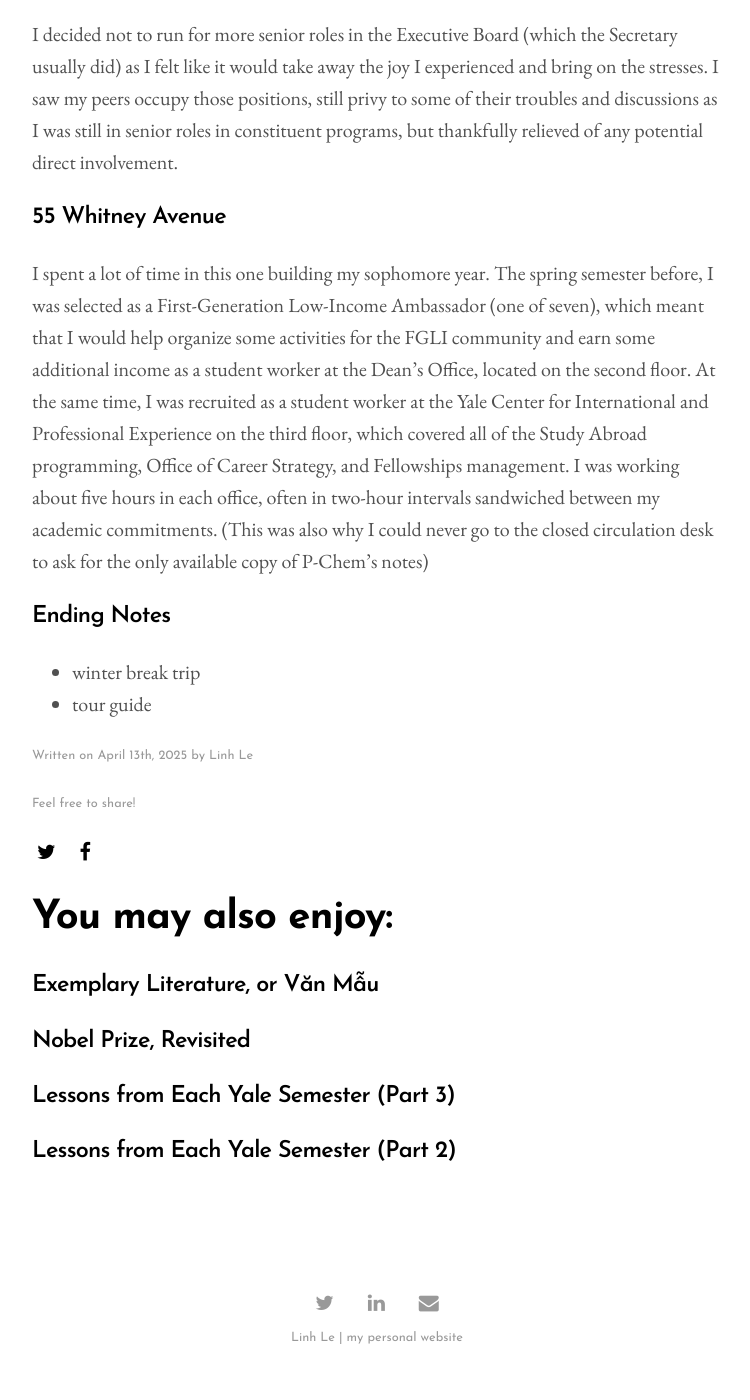
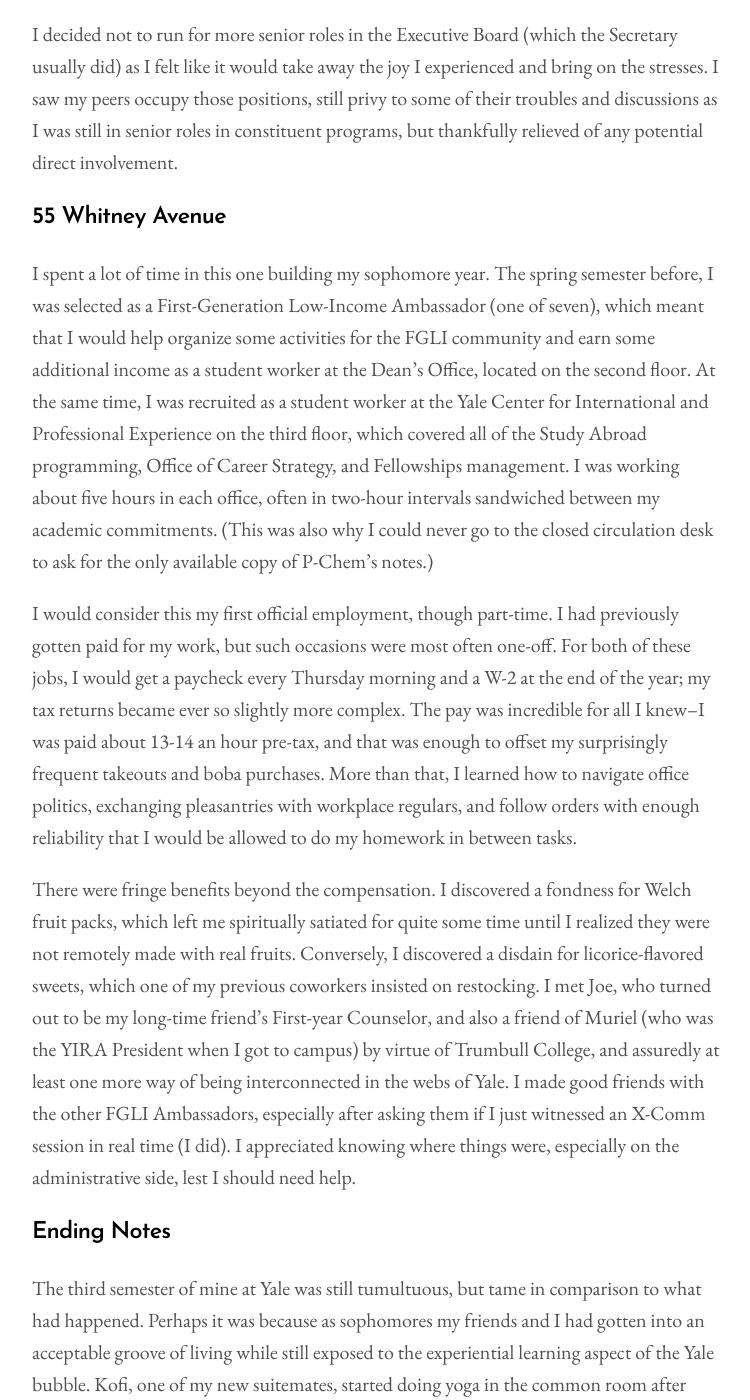
Before and after one commit to aidenva/aidenva.github.io, a Jekyll site: the page built from _posts/2025-04-13-yale-lessons-part-four.md, in a window 1280 px wide and 1400 px high, scrolled down 14098 px. Shown: the whole window, without its empty margins (263-1013 px from the left). Built offline with Jekyll 4.4.1, drawn with Linux system fonts in a browser that asks for light colours; some of the changed text lies outside the part shown.

Commit message:
finish part 4

```diff
--- a/_posts/2025-04-13-yale-lessons-part-four.md
+++ b/_posts/2025-04-13-yale-lessons-part-four.md
@@ -110,8 +110,15 @@
 
 <h3>55 Whitney Avenue</h3>
 
-I spent a lot of time in this one building my sophomore year. The spring semester before, I was selected as a First-Generation Low-Income Ambassador (one of seven), which meant that I would help organize some activities for the FGLI community and earn some additional income as a student worker at the Dean's Office, located on the second floor. At the same time, I was recruited as a student worker at the Yale Center for International and Professional Experience on the third floor, which covered all of the Study Abroad programming, Office of Career Strategy, and Fellowships management. I was working about five hours in each office, often in two-hour intervals sandwiched between my academic commitments. (This was also why I could never go to the closed circulation desk to ask for the only available copy of P-Chem's notes)
+I spent a lot of time in this one building my sophomore year. The spring semester before, I was selected as a First-Generation Low-Income Ambassador (one of seven), which meant that I would help organize some activities for the FGLI community and earn some additional income as a student worker at the Dean's Office, located on the second floor. At the same time, I was recruited as a student worker at the Yale Center for International and Professional Experience on the third floor, which covered all of the Study Abroad programming, Office of Career Strategy, and Fellowships management. I was working about five hours in each office, often in two-hour intervals sandwiched between my academic commitments. (This was also why I could never go to the closed circulation desk to ask for the only available copy of P-Chem's notes.)
+
+I would consider this my first official employment, though part-time. I had previously gotten paid for my work, but such occasions were most often one-off. For both of these jobs, I would get a paycheck every Thursday morning and a W-2 at the end of the year; my tax returns became ever so slightly more complex. The pay was incredible for all I knew--I was paid about 13-14 an hour pre-tax, and that was enough to offset my surprisingly frequent takeouts and boba purchases. More than that, I learned how to navigate office politics, exchanging pleasantries with workplace regulars, and follow orders with enough reliability that I would be allowed to do my homework in between tasks.
+
+There were fringe benefits beyond the compensation. I discovered a fondness for Welch fruit packs, which left me spiritually satiated for quite some time until I realized they were not remotely made with real fruits. Conversely, I discovered a disdain for licorice-flavored sweets, which one of my previous coworkers insisted on restocking. I met Joe, who turned out to be my long-time friend's First-year Counselor, and also a friend of Muriel (who was the YIRA President when I got to campus) by virtue of Trumbull College, and assuredly at least one more way of being interconnected in the webs of Yale. I made good friends with the other FGLI Ambassadors, especially after asking them if I just witnessed an X-Comm session in real time (I did). I appreciated knowing where things were, especially on the administrative side, lest I should need help.
 
 <h3>Ending Notes</h3>
-- winter break trip
-- tour guide
+The third semester of mine at Yale was still tumultuous, but tame in comparison to what had happened. Perhaps it was because as sophomores my friends and I had gotten into an acceptable groove of living while still exposed to the experiential learning aspect of the Yale bubble. Kofi, one of my new suitemates, started doing yoga in the common room after finding himself on his trip to Japan. He had a fridge that we were only allowed to put veggies in (for context, Kofi was previously the number one consumer of Popeye's Chicken in our friend group). Slaveya, who at this point devised an unnecessarily contrived plan to not stay in her original residential college, basically moved to the suite upstairs of ours when a third of that suite left Yale (some permanently), and slowly emerged as our beloved agent of chaos when her birthday cake featuring her name showed up with "ya" missing. I was not actually in the suite that much: our suite was messy, there were occasional tourists peering into my first-floor room, my bed was lofted, the Harkness Tower would ring precisely when I would try to nap, and I did not enjoy food in the Branford Dining Hall. I split my social life across multiple circles, and luckily my friends were always there for me.
+
+I did not know this Winter Break trip would be the last peaceful break period, so I chose not to go home. Instead, I went to California for the first time: one week at my friend Tuan's place in Mountain View, and half a week with Joon in his hometown of San Diego. I enjoyed traveling by myself and did not mind the most economical transportation options, so I took an overnight bus from San Jose to Southern California where Joon begrudgingly picked me up at 5AM. California was calm, and at this point I did not have much connection with the state. Joon took me to the San Diego zoo, where I alluded to my second (or third?) crush at Yale. I had my first bites of Mexican cuisine and realized like, much like Joon's favorite places in San Diego, my most cherished spots in Hanoi had nothing to do with their objective beauty, but rather the formative memories that took place there.
+
+I managed to spend New Year's Day in New York, catching glimpses of the ball drop before making it onto the last train back to New Haven. I stayed in the Omni, thanks to the International Office's accomodations, and worked at the Visitor's Office as a Tour Guide. I got to learn more cool things about Yale of the past and sprinkled in my favorite factoids about Yale of the present; unfortunately no one decided to tip me an iPhone as the tales professed. Instead, I heard about dramatic events that were happening around campus: a game of who's who that reminded me of the quiet power and far-reaching bonds of the Yale community.
```
